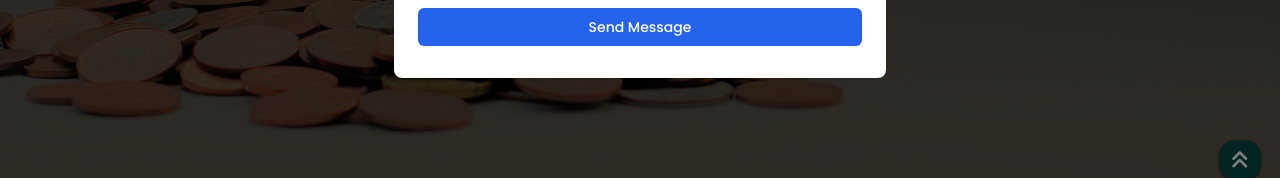
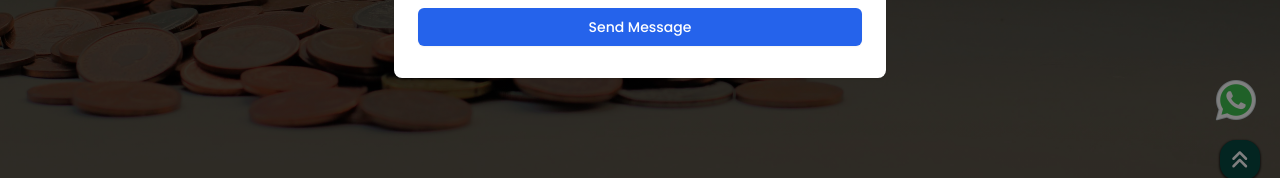
Before and after one commit to GaurangTandon/Prarambh-Capital-Services, a React (Vite) app in the folder frontend/: page / in a window 1280 px wide. Shown: the part 612-790 px from the top of the page. Built offline with nearby package versions, Linux system fonts and the light colour scheme.

Commit message:
Added: Update Thank You page to use navigation button; modify contact details and address in constants; enhance Carousel heading style; adjust ScrollToTop animation; implement WAicon component for WhatsApp contact

```diff
--- a/frontend/src/components/Contacts/Thankyou.jsx
+++ b/frontend/src/components/Contacts/Thankyou.jsx
@@ -1,8 +1,10 @@
 import React, { useEffect } from "react";
+import { useNavigate } from "react-router-dom";
 import { motion } from "framer-motion";
 import { scrollUp } from "../ScrollToTop/ScrollToTop";
 const ThankYou = () => {
   useEffect(()=>{scrollUp()});
+  const navigate = useNavigate();
   return (
     <div className="flex flex-col justify-start h-full w-full bg-gradient-to-b from-blue-500 to-green-500 text-white rounded-bl-md rounded-br-md">
       {/* Animated Header */}
@@ -42,15 +44,15 @@ const ThankYou = () => {
           </span>
         </motion.p>
 
-        <motion.a
-          href="/"
+        <motion.button
+          onClick={() => navigate("/")}
           className="text-lg text-center p-2 bg-white text-primary my-8 rounded-md"
           initial={{ opacity: 0, y: 20 }}
           animate={{ opacity: 1, y: 0 }}
           transition={{ duration: 0.8, delay: 0.4 }}
         >
           Back to Home
-        </motion.a>
+        </motion.button>
       </div>
     </div>
   );
--- a/frontend/src/components/Footer/constants.js
+++ b/frontend/src/components/Footer/constants.js
@@ -1,13 +1,13 @@
 const contact = {
-  email: "info@email.com",
-  phone: "(+91) XXX XXX XXXX",
+  email: "prarambhcapital@gmail.com",
+  phone: "(+91) 8604885599",
 };
 
 const address = {
-  street: "1234 Main Street",
-  city: "City",
-  state: "State",
-  zip: "ZIP",
+  street: "",
+  city: "Lucknow",
+  state: "Uttar Pradesh",
+  zip: "",
 };
 
 const importantLinks = [
--- a/frontend/src/components/Home/Carousel.jsx
+++ b/frontend/src/components/Home/Carousel.jsx
@@ -44,7 +44,7 @@ const Carousel = () => {
       className="my-20 z-0"
     >
       <h1 className="text-xl lg:text-3xl font-bold text-center text-white mb-10">
-        Associated with
+        Associated With
       </h1>
       <div className="relative w-[90%] rounded-xl max-w-[960px] h-28 mx-auto overflow-hidden bg-white shadow-lg">
         <div
--- a/frontend/src/components/ScrollToTop/ScrollToTop.jsx
+++ b/frontend/src/components/ScrollToTop/ScrollToTop.jsx
@@ -12,7 +12,7 @@ const ScrollToTop = () => {
   return (
     <div>
       <motion.div
-        initial={{ y: 50 }}
+        initial={{ y: -100 }}
         animate={{ y: 0 }}
         transition={{ duration: 0.8}}
         onClick={scrollUp}
--- /dev/null
+++ b/frontend/src/components/WAicon/WAicon.jsx
@@ -0,0 +1,20 @@
+import React from "react";
+import { motion } from "framer-motion";
+const WAicon = () => {
+  return (
+    <div>
+      <motion.a
+        initial={{ y: 100 }}
+        animate={{ y: 0 }}
+        transition={{ duration: 0.8 }}
+        href="https://wa.me/918604885599"
+        target="_blank"
+        className="fixed bottom-16 right-5 w-12 h-12 flex justify-center items-center rounded-2xl text-xl bg-transparent cursor-pointer"
+      >
+        <img src="/wa.png" alt="wa" />
+      </motion.a>
+    </div>
+  );
+};
+
+export default WAicon
--- a/frontend/src/layout/Layout.jsx
+++ b/frontend/src/layout/Layout.jsx
@@ -6,10 +6,12 @@ import IconBar from '../components/IconBar/IconBar'
 import ScrollToTop from '../components/ScrollToTop/ScrollToTop'
 import { scrollUp } from '../components/ScrollToTop/ScrollToTop';
 import PopUp from '../components/Contacts/PopUp';
+import WAicon from '../components/WAicon/WAicon';
 const Layout = () => {
   const { pathname } = useLocation();
   const [popUp,setPopUp]=useState(false);
   const [once,setOnce]=useState(true);
+
   useEffect(scrollUp, [pathname]);
   useEffect(()=>{
     if(once){
@@ -20,9 +22,11 @@ const Layout = () => {
       return () => clearTimeout(timer);
     }
   },[]);
+
   const handleClosePopUp = () => {
     setPopUp(false);
   };
+
   return (
     <div>
       <Navbar />
@@ -31,6 +35,7 @@ const Layout = () => {
         <Outlet />
       </div>
       <ScrollToTop />
+      <WAicon/>
       <Footer />
       {popUp && (
         <div className="fixed inset-0 w-screen h-screen bg-black bg-opacity-50 z-50">
```
Also changed, not shown: frontend/public/wa.png (added).
